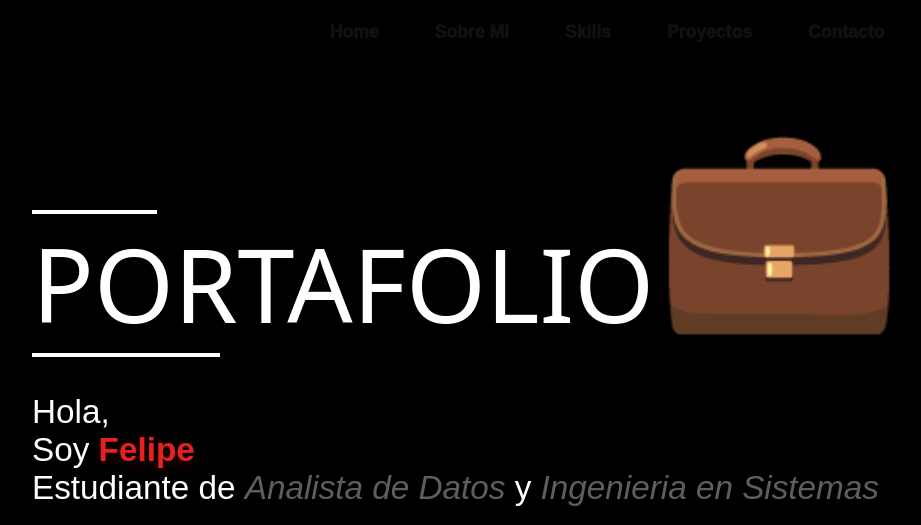
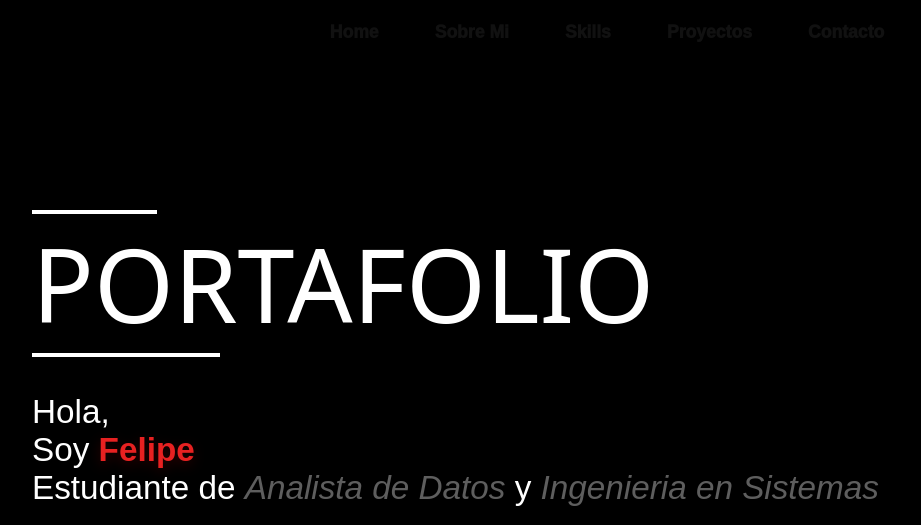
Before and after one commit to FelipeCorreaCamio/Portafolio, a plain HTML site: page index.html in a window 1280 px wide. Shown: the top 525 px of the page, without its empty margins (33-954 px from the left). Drawn offline with Linux system fonts and the light colour scheme; a web font is replaced by a local one.

Commit message:
corregi errores

```diff
--- a/index.html
+++ b/index.html
@@ -31,7 +31,7 @@
 <div class="contenedor-centro">
     <div class="cartel">
         <p><hr></p>
-        <p class="texto-prede parrafo-uno">PORTAFOLIO <span style="position:absolute;font-size: 25vh;margin-top: -17vh;">💼</span></p>
+        <p class="texto-prede parrafo-uno">PORTAFOLIO </p>
         <p><hr class="hr-dos"></p>
         <p class="texto-prede parrafo-dos">Hola,</p>
         <p class="texto-prede parrafo-dos">Soy <span>Felipe</span></p>
```
